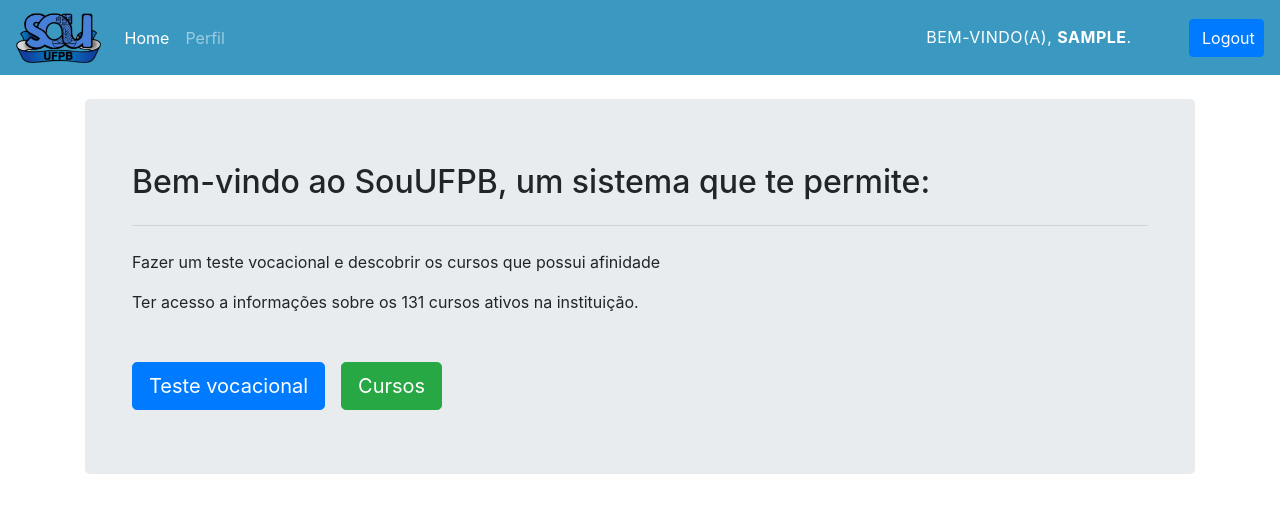
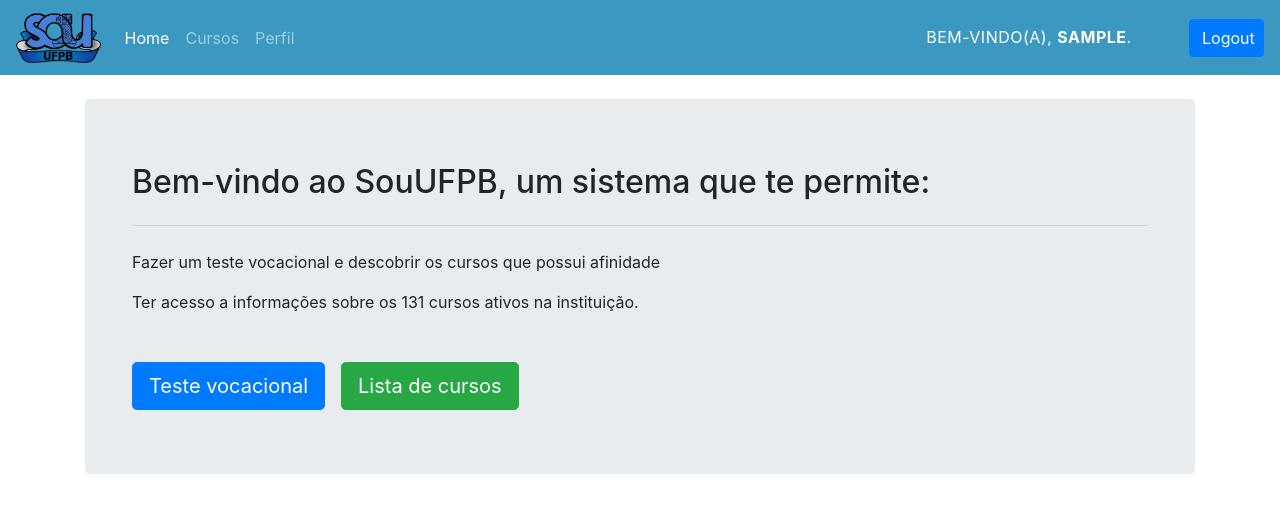
Before and after one commit to luci18530/SOUUFPB, a Django app: page /home in a window 1280 px wide. Shown: the top 513 px of the page. Run offline with Django 4.2, Linux system fonts and the light colour scheme; the visitor is signed in with stand-in values (Sample User, id 1); some libraries are stand-ins or nearby versions.

Commit message:
# pequenas correcoes cursos.html

```diff
--- a/souUfpb/app/templates/app/home.html
+++ b/souUfpb/app/templates/app/home.html
@@ -19,7 +19,7 @@
           <button type="button" class="btn btn-primary btn-lg mr-3">Teste vocacional</button>
         </a>
         <a href="{% url 'app:cursos' %}">
-          <button type="button" class="btn btn-success btn-lg mr-3">Cursos</button>
+          <button type="button" class="btn btn-success btn-lg mr-3">Lista de cursos</button>
         </a>
       </div>
     </div>
--- a/souUfpb/app/templates/includes/nav.html
+++ b/souUfpb/app/templates/includes/nav.html
@@ -31,10 +31,10 @@
             <li class="nav-item {% if page == 'home' %}active{% endif %}">
                 <a class="nav-link" href="{% url 'app:home' %}">Home <span class="sr-only">(current)</span></a>
             </li>
-            <!-- <li class="nav-item {% if page == 'cursos' %}active{% endif %}">
+            <li class="nav-item {% if page == 'cursos' %}active{% endif %}">
                 <a class="nav-link" href="{% url 'app:cursos' %}">Cursos</a>
             </li>
-            <li class="nav-item {% if page == 'teste' %}active{% endif %}">
+            <!-- <li class="nav-item {% if page == 'teste' %}active{% endif %}">
                 <a class="nav-link" href="{% url 'app:teste' %}">Teste</a>
             </li> -->
             <li class="nav-item {% if page == 'perfil' %}active{% endif %}">
```
Also changed, not shown: souUfpb/app/templates/app/cursos.html (+5 -3 lines).
